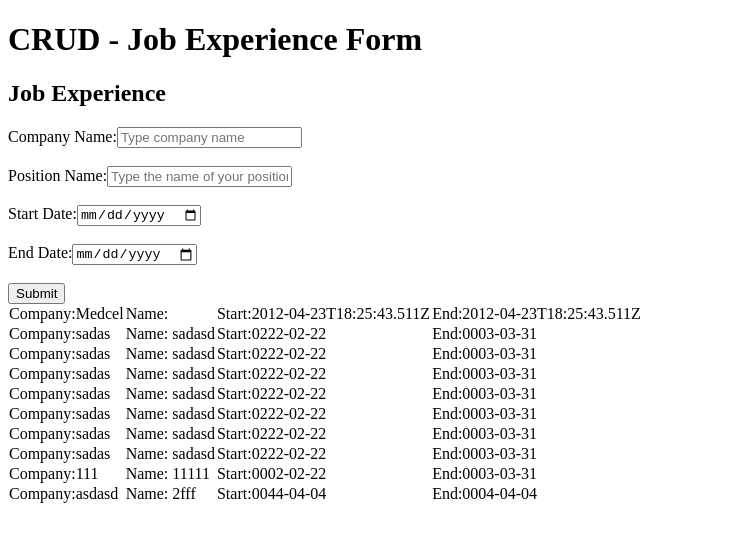
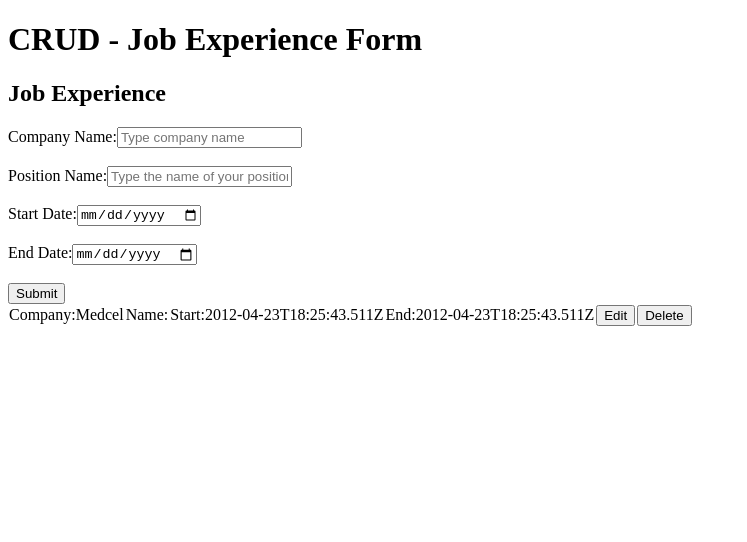
Before and after one commit to gabalbcos/react-cv-odin-project, a React (Create React App) app in the folder cv/: page / in a window 1280 px wide. Shown: the top 542 px of the page, without its empty margins (0-747 px from the left). Built offline with nearby package versions, Linux system fonts and the light colour scheme; data requests are answered from the project's data file; the HTML template or start-up script is replaced by a standard one.

Commit message:
add delete button functionality to Home component

```diff
--- a/cv/db.json
+++ b/cv/db.json
@@ -6,78 +6,6 @@
       "jobTitle": "Intern",
       "startDate": "2012-04-23T18:25:43.511Z",
       "endDate": "2012-04-23T18:25:43.511Z"
-    },
-    {
-      "companyName": "sadas",
-      "jobTitle": "",
-      "startDate": "0222-02-22",
-      "endDate": "0003-03-31",
-      "positionName": "sadasd",
-      "id": 2
-    },
-    {
-      "companyName": "sadas",
-      "jobTitle": "",
-      "startDate": "0222-02-22",
-      "endDate": "0003-03-31",
-      "positionName": "sadasd",
-      "id": 3
-    },
-    {
-      "companyName": "sadas",
-      "jobTitle": "",
-      "startDate": "0222-02-22",
-      "endDate": "0003-03-31",
-      "positionName": "sadasd",
-      "id": 4
-    },
-    {
-      "companyName": "sadas",
-      "jobTitle": "",
-      "startDate": "0222-02-22",
-      "endDate": "0003-03-31",
-      "positionName": "sadasd",
-      "id": 5
-    },
-    {
-      "companyName": "sadas",
-      "jobTitle": "",
-      "startDate": "0222-02-22",
-      "endDate": "0003-03-31",
-      "positionName": "sadasd",
-      "id": 6
-    },
-    {
-      "companyName": "sadas",
-      "jobTitle": "",
-      "startDate": "0222-02-22",
-      "endDate": "0003-03-31",
-      "positionName": "sadasd",
-      "id": 7
-    },
-    {
-      "companyName": "sadas",
-      "jobTitle": "",
-      "startDate": "0222-02-22",
-      "endDate": "0003-03-31",
-      "positionName": "sadasd",
-      "id": 8
-    },
-    {
-      "companyName": "111",
-      "jobTitle": "",
-      "startDate": "0002-02-22",
-      "endDate": "0003-03-31",
-      "positionName": "11111",
-      "id": 9
-    },
-    {
-      "companyName": "asdasd",
-      "jobTitle": "",
-      "startDate": "0044-04-04",
-      "endDate": "0004-04-04",
-      "positionName": "2fff",
-      "id": 10
     }
   ]
 }
--- a/cv/src/pages/Home.jsx
+++ b/cv/src/pages/Home.jsx
@@ -32,6 +32,15 @@ const Home = () => {
       setRender(true);
     }
 
+    const handleDelete = async (id) => {
+      await axios.delete(`http://localhost:8000/jobExperience/${id}`);
+
+      const newJobExp = jobExpData.filter((exp) => {
+        return exp.id !== id;
+      }) ;
+      setJobExp(newJobExp);
+    }
+
   return (
     <div>
        <h1>CRUD - Job Experience Form</h1>
@@ -56,6 +65,14 @@ const Home = () => {
               <td>Name: {job.positionName}</td>
               <td>Start:{job.startDate}</td>
               <td>End:{job.endDate}</td>
+              <td>
+                <Link to={`/edit/${job.id}`}>
+                  <button>Edit</button>
+                </Link>
+              </td>
+              <td>
+                <button onClick={() => handleDelete(job.id)}>Delete</button>
+              </td>
             </tr>
           )
         })
```
Also changed, not shown: cv/src/pages/backup.jsx (deleted, +0 -11 lines).
